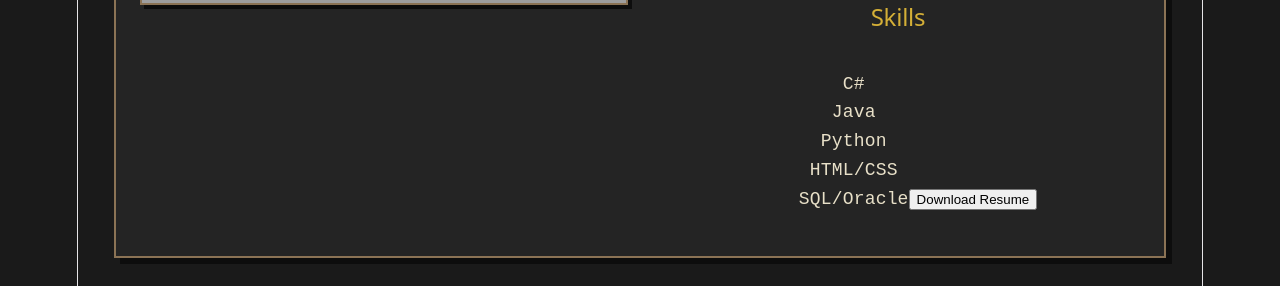
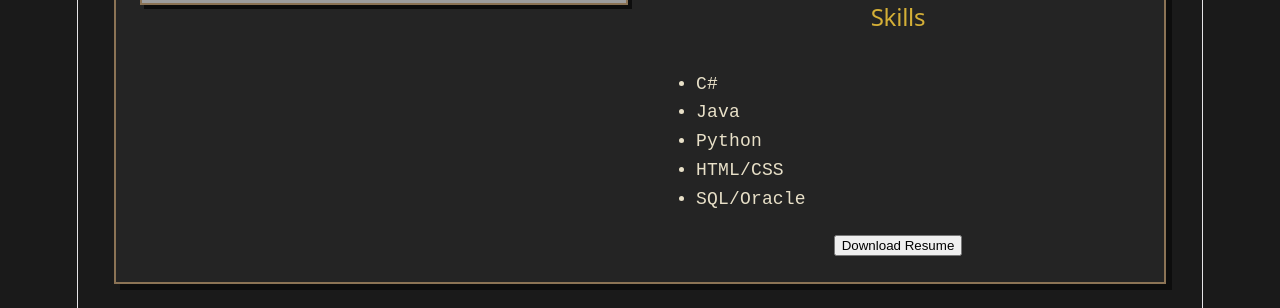
Before and after one commit to jsalocentennial/LabOne, a React app in the folder Portfolio/: page /about in a window 1280 px wide. Shown: the part 754-1062 px from the top of the page. Before the commit the page ends 1040 px from the top, so only its background shows below. Built offline with nearby package versions, Linux system fonts and the light colour scheme; grey boxes are pictures that could not be loaded; the HTML template or start-up script is replaced by a standard one.

Commit message:
Corrected Link and style of resume

```diff
--- a/Portfolio/src/Components/About.jsx
+++ b/Portfolio/src/Components/About.jsx
@@ -37,7 +37,7 @@ const About = () => {
                             <li>SQL/Oracle</li>
                         </ul>
 
-                        <a href="/files/Resume.pdf" download target="_blank" rel="noopener noreferrer">
+                        <a href="/files/JS Tech Resume.pdf" download target="_blank" rel="noopener noreferrer">
                             <button className="download-resume-button">Download Resume</button>
                         </a>
                 </div>
--- a/Portfolio/src/styles/About.css
+++ b/Portfolio/src/styles/About.css
@@ -21,6 +21,12 @@
     box-shadow: 4px 4px 0 #0d0d0d;
 }
 
+.about-text {
+    display: flex;
+    flex-direction: column;
+    text-align: left;
+}
+
 .about-text h2 {
     color: #d4af37;
 }
@@ -32,9 +38,12 @@
 
 .about-text ul {
     display: inline-block;
+    text-align: left;
+
+}
+
+.about-text a {
     text-align: center;
-    list-style-type: none;
-
 }
 
 @media (max-width: 700px) {
```
